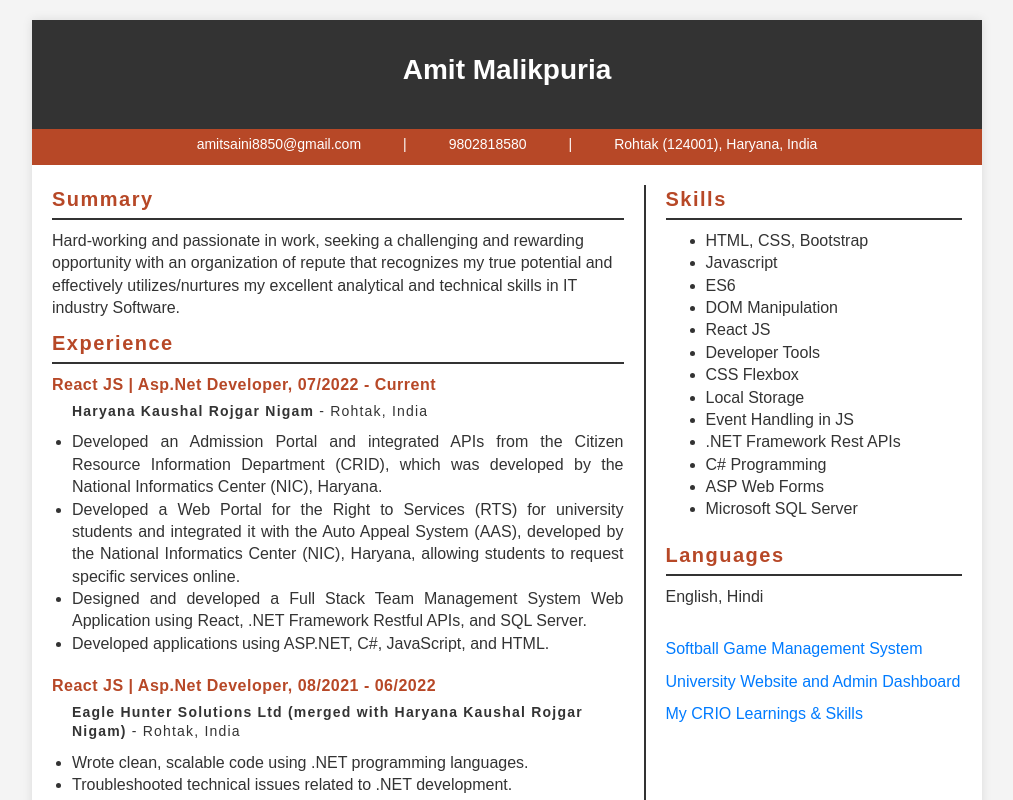
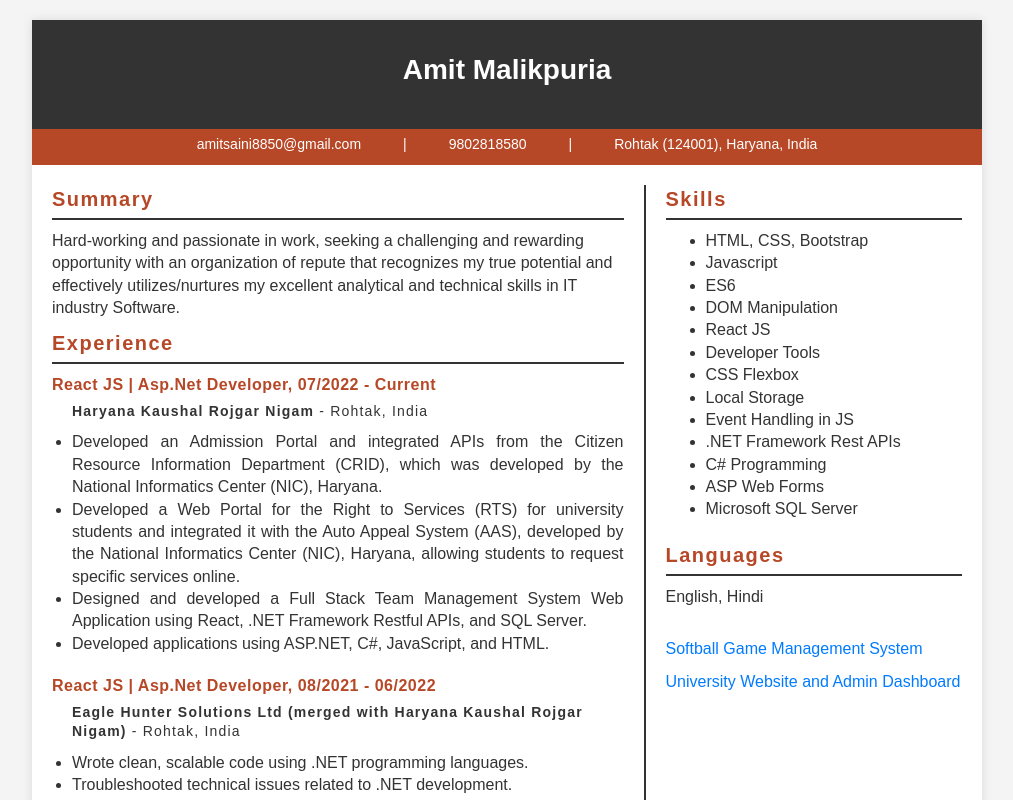
Before and after one commit to AmitMalikpuria/resume, a React (Create React App) app: page / in a window 1280 px wide. Shown: the top 800 px of the page, without its empty margins (133-1146 px from the left). Built offline with nearby package versions, Linux system fonts and the light colour scheme.

Commit message:
remove CRIO Learnings

```diff
--- a/src/App.js
+++ b/src/App.js
@@ -143,8 +143,8 @@ function App() {
                     <p><a href="http://14.139.252.142:86/login" target="_blank">Softball Game Management System</a></p>
                     <p><a href="https://dlcsupva.ac.in" target="_blank">University Website and Admin Dashboard</a></p>
 
-                    <p><a href="https://www.crio.do/learn/portfolio/amitsaini8850/" target="_blank">My CRIO
-                            Learnings & Skills</a></p>
+                    {/* <p><a href="https://www.crio.do/learn/portfolio/amitsaini8850/" target="_blank">My CRIO
+                            Learnings & Skills</a></p> */}
                 </section>
             </div>
         </div>
```
